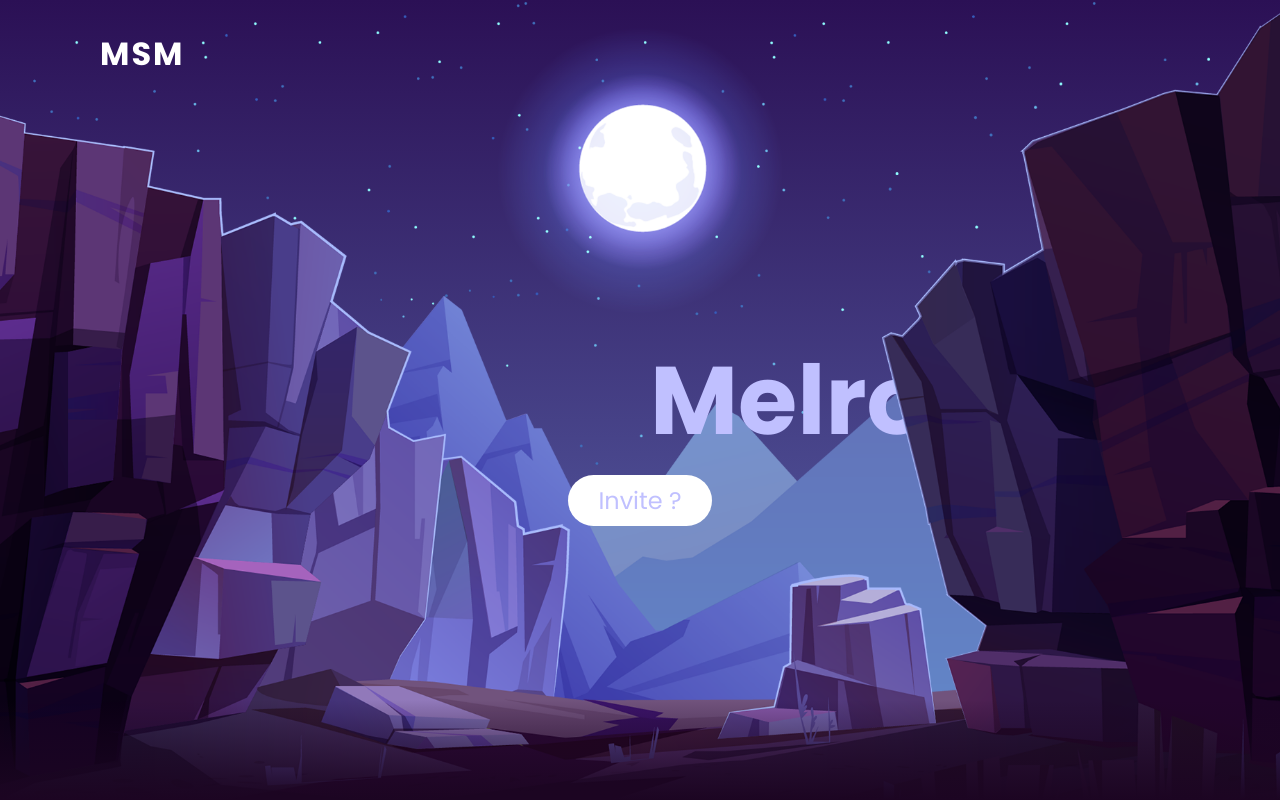
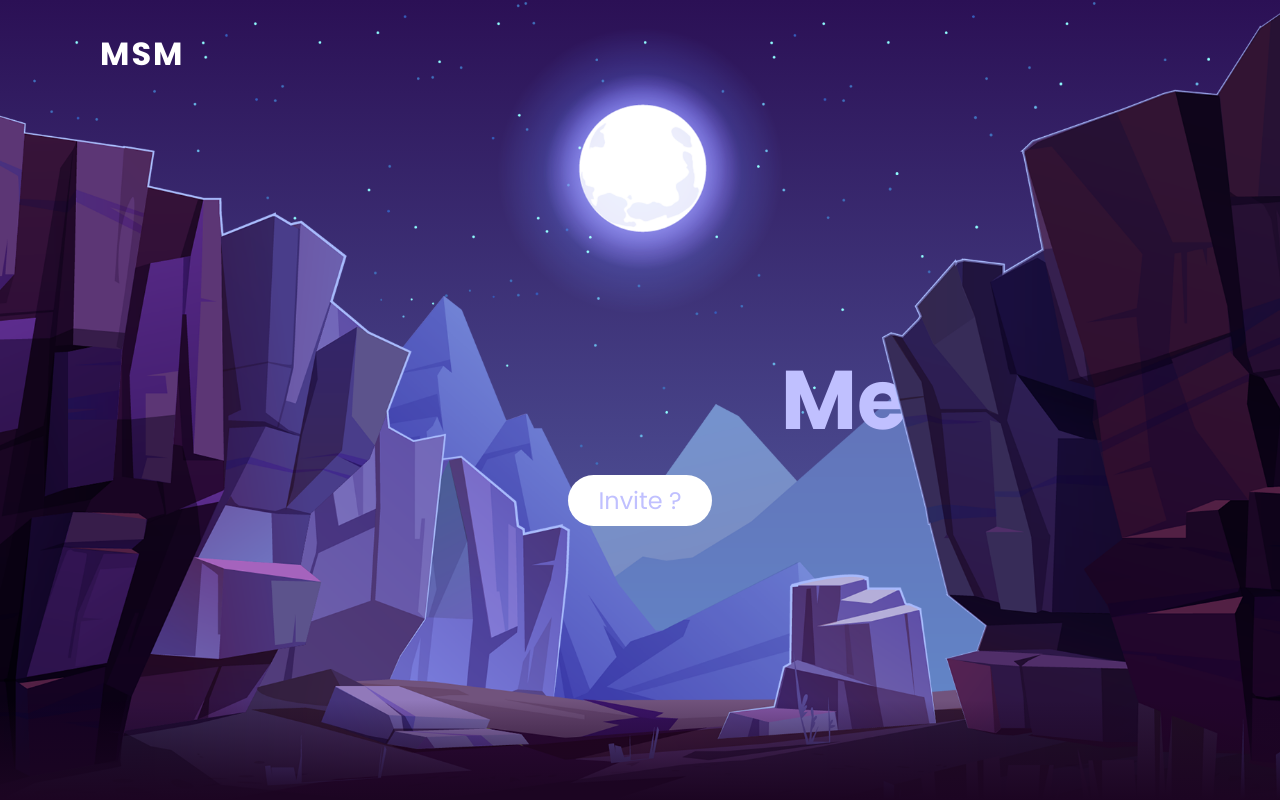
Before and after one commit to Arnob17/MSM, a plain HTML site: page index.html in a window 1280 px wide. Shown: the top 800 px of the page. Drawn offline with Linux system fonts and the light colour scheme.

Commit message:
Update style.css

```diff
--- a/style.css
+++ b/style.css
@@ -78,7 +78,7 @@ section img#mountains_front
     right: -350px;
     color: #c0c0ff;
     white-space: nowrap;
-    font-size: 7.5vw;
+    font-size: 6.5vw;
     z-index: 9;
 }
 #btn
```
